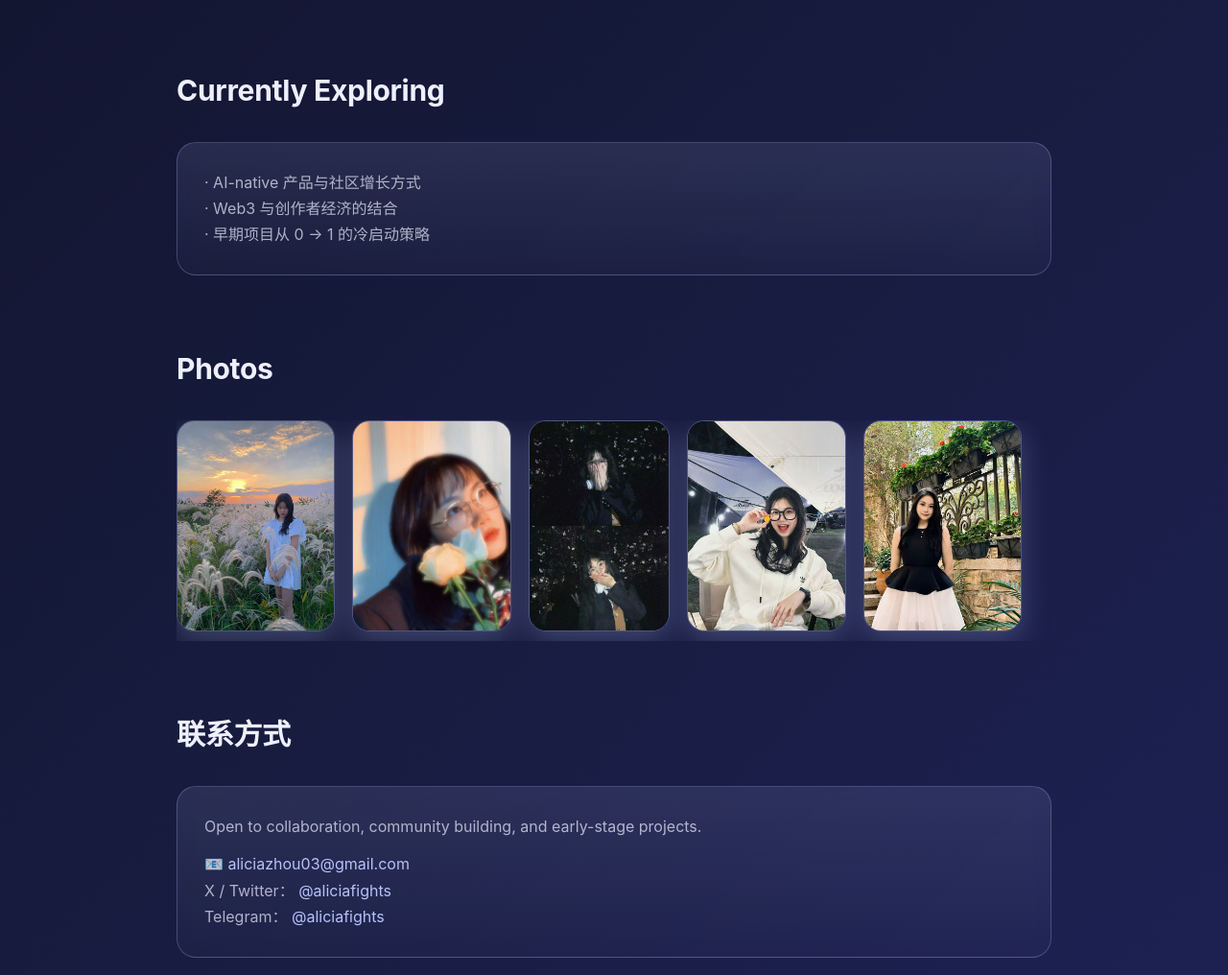
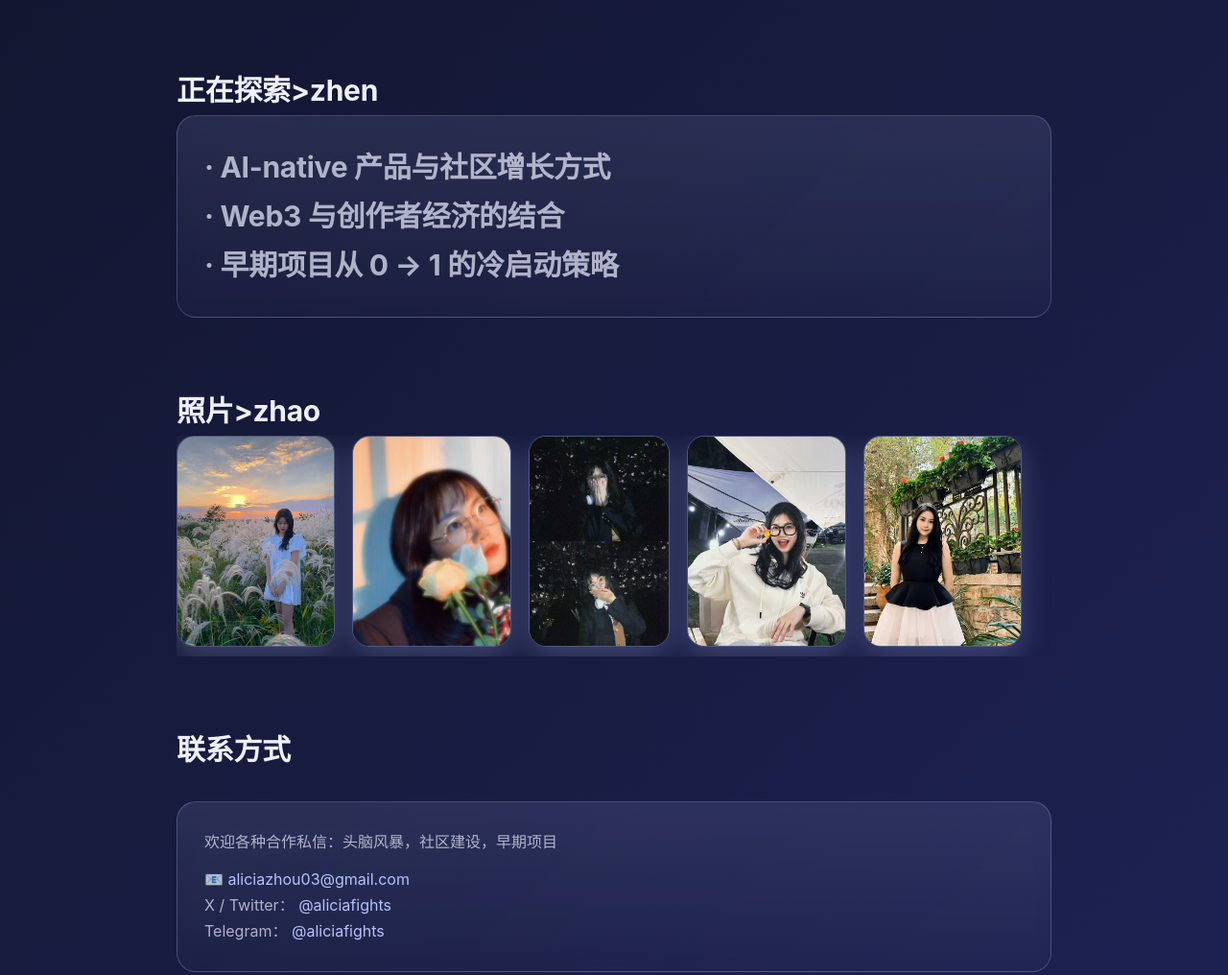
Before and after one commit to aliciala17/Alicia, a plain HTML site: page index.html in a window 1280 px wide. Shown: the part 1029-2045 px from the top of the page at 96% size. Drawn offline with Linux system fonts and the light colour scheme.

Commit message:
Update index.html

```diff
--- a/index.html
+++ b/index.html
@@ -257,7 +257,7 @@
     </section>
 
     <section>
-      <h2>Currently Exploring</h2>
+      <h2>正在探索>zhen
       <div class="card">
         <p>
           · AI-native 产品与社区增长方式<br>
@@ -268,7 +268,7 @@
     </section>
 
     <section>
-      <h2>Photos</h2>
+      <h2>照片>zhao
       <div class="photo-slider">
         <img src="photo-1.jpg">
         <img src="photo-2.jpg">
@@ -282,7 +282,7 @@
       <h2>联系方式</h2>
       <div class="card">
         <p style="margin-bottom:12px;">
-          Open to collaboration, community building, and early-stage projects.
+          欢迎各种合作私信：头脑风暴，社区建设，早期项目
         </p>
         <p>
           📧 <a href="mailto:aliciazhou03@gmail.com">aliciazhou03@gmail.com</a><br />
```
